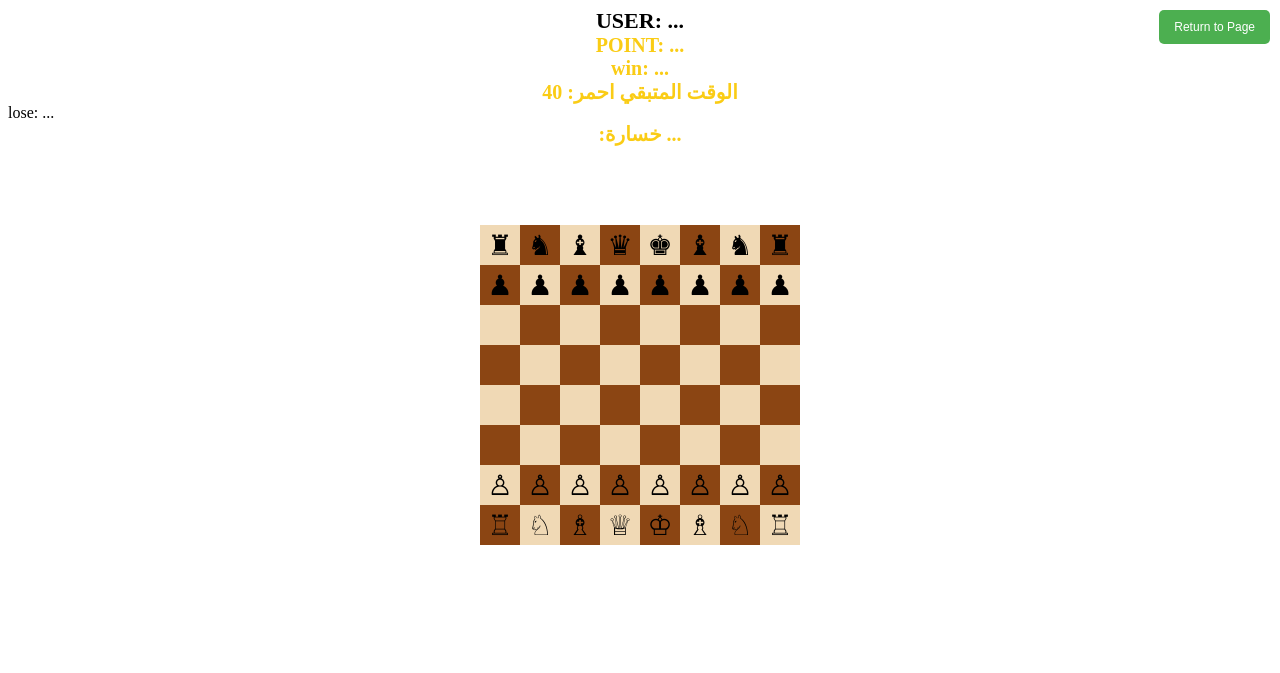
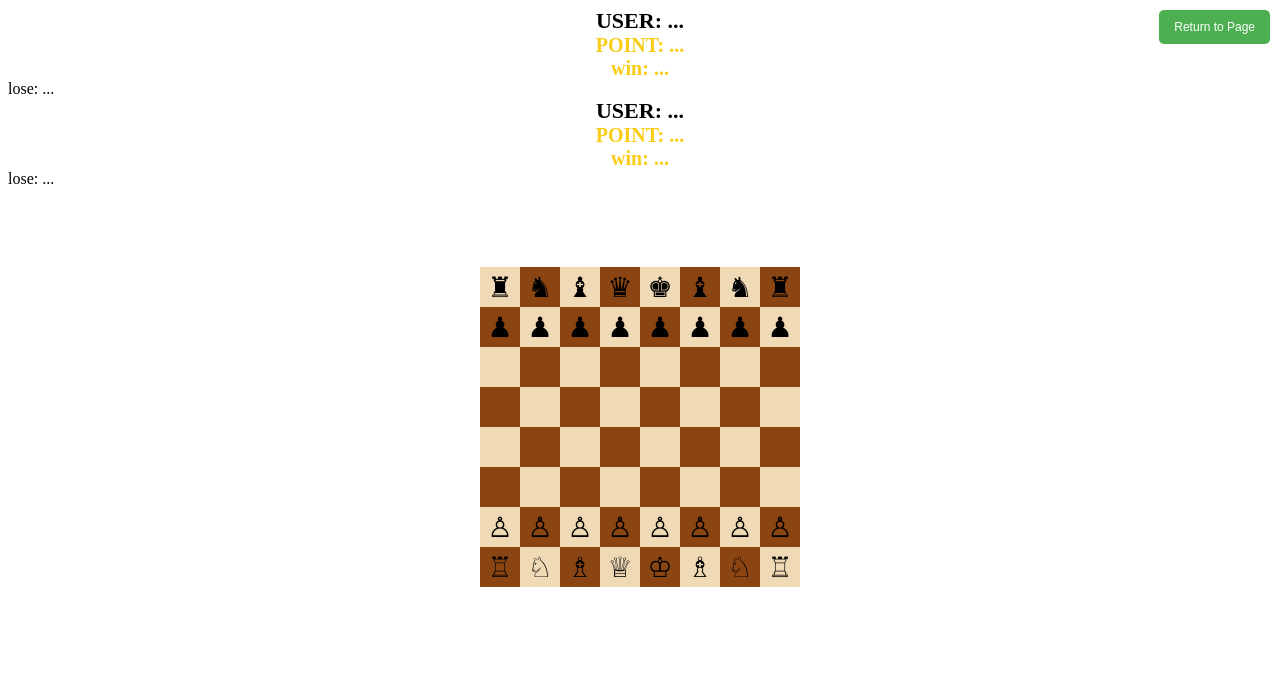
Before and after one commit to Tamer1917/tamapp, a plain HTML site: page chess.html in a window 1280 px wide. Drawn offline with Linux system fonts and the light colour scheme; a script that the page names is missing.

Commit message:
Update chess.html

```diff
--- a/chess.html
+++ b/chess.html
@@ -19,8 +19,8 @@
 
             <div class="username" id="username">USER: ...</div>
             <div class="points" id="points">POINT: ...</div>
-            <div class="win" id="win">win: ...</div>     <div class="win" id="win">الوقت المتبقي احمر: 40  </div>
-             <div class="los" id="lose">lose: ...</div>     <div class="lose" id="lose">:خسارة ...</div>
+            <div class="win" id="win">win: ...</div>
+             <div class="los" id="lose">lose: ...</div>
 
 
         </div>
@@ -117,6 +117,10 @@
     </style>
 </head>
 <body>
+       <div class="username" id="username">USER: ...</div>
+            <div class="points" id="points">POINT: ...</div>
+            <div class="win" id="win">win: ...</div>
+             <div class="los" id="lose">lose: ...</div>
     <div class="turn-indicator" id="turnIndicator">دور اللاعب: الأبيض</div>
     <div class="board" id="board"></div>
     <div class="timer" id="whiteTimer">الوقت المتبقي للأبيض: 40</div>
```
